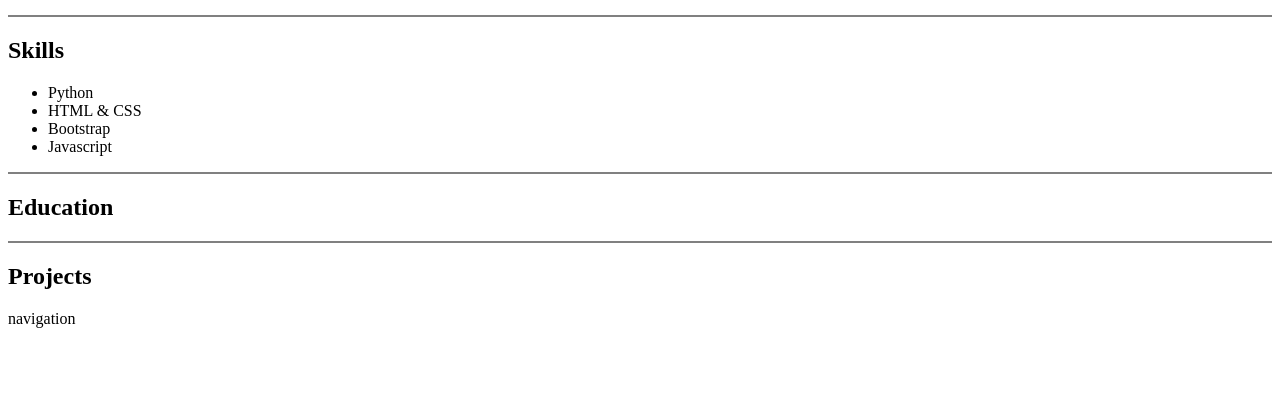
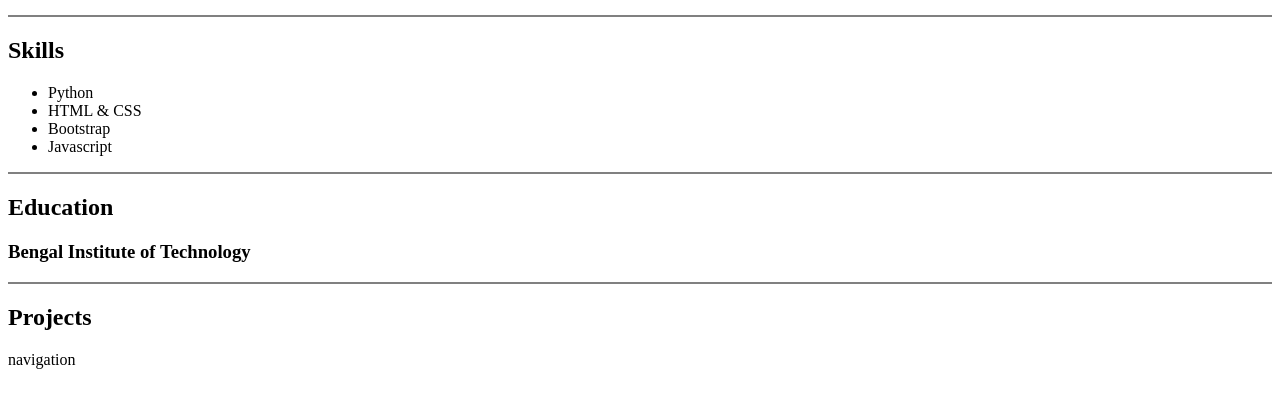
Before and after one commit to developersamanta/Practice-Project, a plain HTML site: page index.html in a window 1280 px wide. Shown: the part 389-796 px from the top of the page. Drawn offline with Linux system fonts and the light colour scheme.

Commit message:
add college name

```diff
--- a/index.html
+++ b/index.html
@@ -26,6 +26,7 @@
     <hr size="2" noshade />
     <div>
       <h2>Education</h2>
+      <h3>Bengal Institute of Technology</h3>
     </div>
     <hr size="2" noshade />
     <div>
```
